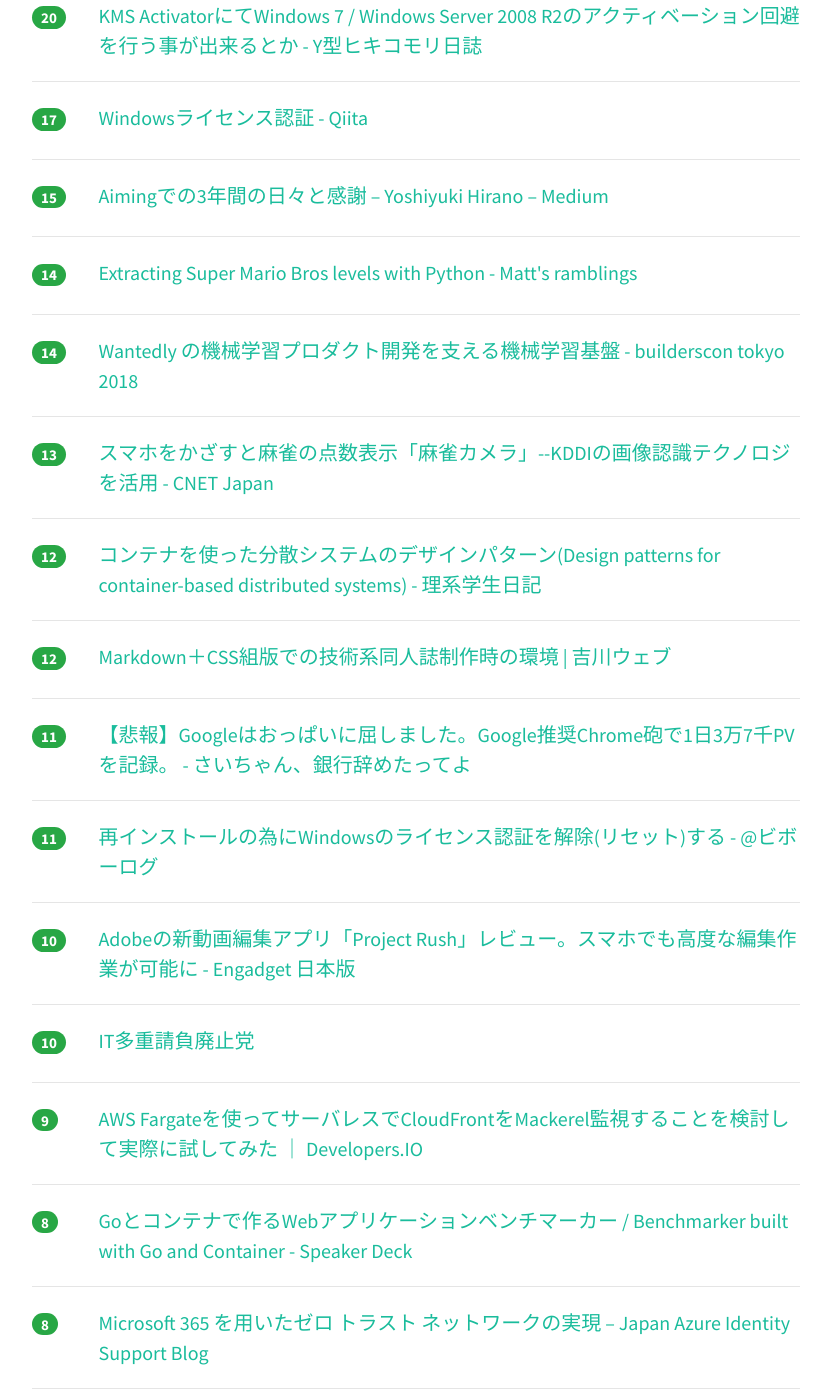
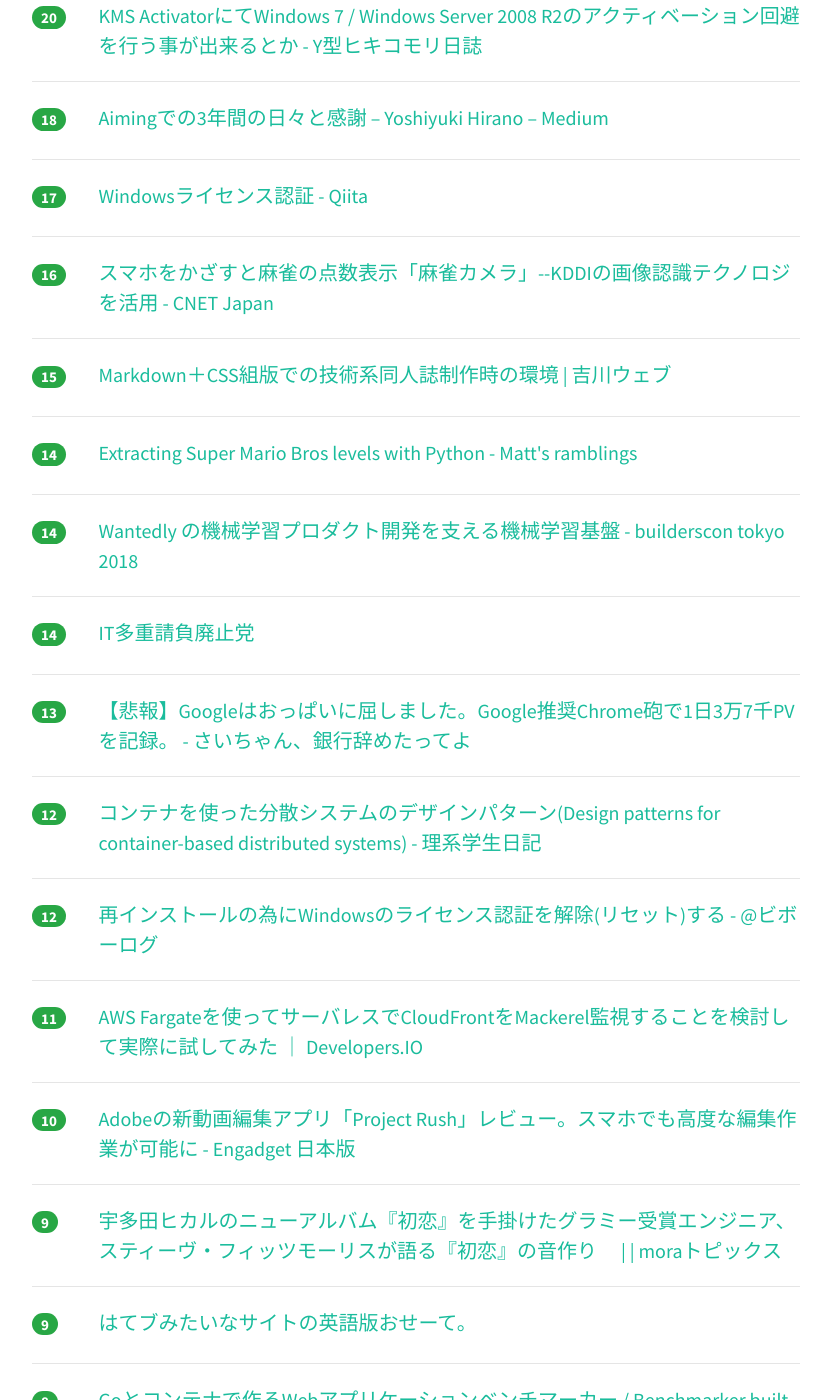
Before and after one commit to yatta47/hatena-matome-site, a Jekyll site: the page built from _posts/2018-07-01-hatena.md, in a window 1280 px wide and 1400 px high, scrolled down 1113 px. Shown: the whole window, without its empty margins (224-1055 px from the left). Built offline with Jekyll 4.4.1, drawn with Linux system fonts in a browser that asks for light colours; nearby versions of some CDN libraries; some of the changed text lies outside the part shown.

Commit message:
Updated 2018-07-01

```diff
--- a/_posts/2018-07-01-hatena.md
+++ b/_posts/2018-07-01-hatena.md
@@ -1,34 +1,39 @@
 ---
 layout: post
 title:  "2018-07-01 はてぶIT"
-date:   2018-07-01 14:03:28
+date:   2018-07-01 15:02:31
 tags: [it-hotentry]
 ---
-32 件のデータあり
+36 件のデータあり
 
 <hr><div class="row">
-<div class="col-1"><span class="badge badge-pill badge-success h2">132</span></div>
+<div class="col-1"><span class="badge badge-pill badge-success h2">139</span></div>
 <div class="col-11"><a href='http://blog.inouetakuya.info/entry/2018/06/30/204134' target='_blank'>49インチ 4K ディスプレイの感想 - 彼女からは、おいちゃんと呼ばれています</a></div>
 </div>
 <hr>
 <div class="row">
-<div class="col-1"><span class="badge badge-pill badge-success h2">53</span></div>
+<div class="col-1"><span class="badge badge-pill badge-success h2">73</span></div>
 <div class="col-11"><a href='https://note.mu/psychs/n/nc519c2c85801' target='_blank'>Twitter での6年間 1｜Satoshi Nakagawa｜note</a></div>
 </div>
 <hr>
 <div class="row">
-<div class="col-1"><span class="badge badge-pill badge-success h2">32</span></div>
+<div class="col-1"><span class="badge badge-pill badge-success h2">38</span></div>
 <div class="col-11"><a href='http://www.itmedia.co.jp/pcuser/articles/1807/01/news011.html' target='_blank'>米IT大手の企業買収にみる悲喜こもごも　Microsoft、Google、Amazon、Twitterの場合 - ITmedia PC USER</a></div>
 </div>
 <hr>
 <div class="row">
-<div class="col-1"><span class="badge badge-pill badge-success h2">29</span></div>
+<div class="col-1"><span class="badge badge-pill badge-success h2">30</span></div>
 <div class="col-11"><a href='https://www.ituki-yu2.net/entry/https_checker' target='_blank'>HTTPS Checkerはhttps変更作業にとても役立ちます。 - 超メモ帳（Web式）＠復活</a></div>
 </div>
 <hr>
 <div class="row">
-<div class="col-1"><span class="badge badge-pill badge-success h2">24</span></div>
+<div class="col-1"><span class="badge badge-pill badge-success h2">30</span></div>
 <div class="col-11"><a href='http://el-ement.com/blog/2018/06/30/full-ddpg/' target='_blank'>深層学習用ライブラリを自作して二足歩行を学習させてみた – EL-EMENT blog</a></div>
+</div>
+<hr>
+<div class="row">
+<div class="col-1"><span class="badge badge-pill badge-success h2">25</span></div>
+<div class="col-11"><a href='http://d.hatena.ne.jp/ogawad/20101206/1291587061' target='_blank'>Windows アクティベーションの期限切れを延長する方法 - 仮想化でプリセールスしてるSEの一日</a></div>
 </div>
 <hr>
 <div class="row">
@@ -42,13 +47,13 @@ tags: [it-hotentry]
 </div>
 <hr>
 <div class="row">
-<div class="col-1"><span class="badge badge-pill badge-success h2">23</span></div>
-<div class="col-11"><a href='http://d.hatena.ne.jp/ogawad/20101206/1291587061' target='_blank'>Windows アクティベーションの期限切れを延長する方法 - 仮想化でプリセールスしてるSEの一日</a></div>
+<div class="col-1"><span class="badge badge-pill badge-success h2">20</span></div>
+<div class="col-11"><a href='http://type-y.com/2010/03/kms-activator-windows-7-activation.html' target='_blank'>KMS ActivatorにてWindows 7 / Windows Server 2008 R2のアクティベーション回避を行う事が出来るとか - Y型ヒキコモリ日誌</a></div>
 </div>
 <hr>
 <div class="row">
-<div class="col-1"><span class="badge badge-pill badge-success h2">20</span></div>
-<div class="col-11"><a href='http://type-y.com/2010/03/kms-activator-windows-7-activation.html' target='_blank'>KMS ActivatorにてWindows 7 / Windows Server 2008 R2のアクティベーション回避を行う事が出来るとか - Y型ヒキコモリ日誌</a></div>
+<div class="col-1"><span class="badge badge-pill badge-success h2">18</span></div>
+<div class="col-11"><a href='https://medium.com/@yhirano55/f575a06129cf' target='_blank'>Aimingでの3年間の日々と感謝 – Yoshiyuki Hirano – Medium</a></div>
 </div>
 <hr>
 <div class="row">
@@ -57,8 +62,13 @@ tags: [it-hotentry]
 </div>
 <hr>
 <div class="row">
+<div class="col-1"><span class="badge badge-pill badge-success h2">16</span></div>
+<div class="col-11"><a href='https://japan.cnet.com/article/35121727/' target='_blank'>スマホをかざすと麻雀の点数表示「麻雀カメラ」--KDDIの画像認識テクノロジを活用 - CNET Japan</a></div>
+</div>
+<hr>
+<div class="row">
 <div class="col-1"><span class="badge badge-pill badge-success h2">15</span></div>
-<div class="col-11"><a href='https://medium.com/@yhirano55/f575a06129cf' target='_blank'>Aimingでの3年間の日々と感謝 – Yoshiyuki Hirano – Medium</a></div>
+<div class="col-11"><a href='https://yoshikawaweb.com/markdown-css.html' target='_blank'>Markdown＋CSS組版での技術系同人誌制作時の環境 | 吉川ウェブ</a></div>
 </div>
 <hr>
 <div class="row">
@@ -72,8 +82,13 @@ tags: [it-hotentry]
 </div>
 <hr>
 <div class="row">
+<div class="col-1"><span class="badge badge-pill badge-success h2">14</span></div>
+<div class="col-11"><a href='https://anond.hatelabo.jp/20180701003148' target='_blank'>IT多重請負廃止党</a></div>
+</div>
+<hr>
+<div class="row">
 <div class="col-1"><span class="badge badge-pill badge-success h2">13</span></div>
-<div class="col-11"><a href='https://japan.cnet.com/article/35121727/' target='_blank'>スマホをかざすと麻雀の点数表示「麻雀カメラ」--KDDIの画像認識テクノロジを活用 - CNET Japan</a></div>
+<div class="col-11"><a href='http://www.saichanblog.com/entry/chromehou' target='_blank'>【悲報】Googleはおっぱいに屈しました。Google推奨Chrome砲で1日3万7千PVを記録。 - さいちゃん、銀行辞めたってよ</a></div>
 </div>
 <hr>
 <div class="row">
@@ -83,17 +98,12 @@ tags: [it-hotentry]
 <hr>
 <div class="row">
 <div class="col-1"><span class="badge badge-pill badge-success h2">12</span></div>
-<div class="col-11"><a href='https://yoshikawaweb.com/markdown-css.html' target='_blank'>Markdown＋CSS組版での技術系同人誌制作時の環境 | 吉川ウェブ</a></div>
+<div class="col-11"><a href='https://sites.google.com/site/bknobiboroku/windows/reset_activation_on_windows' target='_blank'>再インストールの為にWindowsのライセンス認証を解除(リセット)する - @ビボーログ</a></div>
 </div>
 <hr>
 <div class="row">
 <div class="col-1"><span class="badge badge-pill badge-success h2">11</span></div>
-<div class="col-11"><a href='http://www.saichanblog.com/entry/chromehou' target='_blank'>【悲報】Googleはおっぱいに屈しました。Google推奨Chrome砲で1日3万7千PVを記録。 - さいちゃん、銀行辞めたってよ</a></div>
-</div>
-<hr>
-<div class="row">
-<div class="col-1"><span class="badge badge-pill badge-success h2">11</span></div>
-<div class="col-11"><a href='https://sites.google.com/site/bknobiboroku/windows/reset_activation_on_windows' target='_blank'>再インストールの為にWindowsのライセンス認証を解除(リセット)する - @ビボーログ</a></div>
+<div class="col-11"><a href='https://dev.classmethod.jp/cloud/aws/fargate-mackerel-cloudfront-poc/' target='_blank'>AWS Fargateを使ってサーバレスでCloudFrontをMackerel監視することを検討して実際に試してみた ｜ Developers.IO</a></div>
 </div>
 <hr>
 <div class="row">
@@ -102,13 +112,13 @@ tags: [it-hotentry]
 </div>
 <hr>
 <div class="row">
-<div class="col-1"><span class="badge badge-pill badge-success h2">10</span></div>
-<div class="col-11"><a href='https://anond.hatelabo.jp/20180701003148' target='_blank'>IT多重請負廃止党</a></div>
+<div class="col-1"><span class="badge badge-pill badge-success h2">9</span></div>
+<div class="col-11"><a href='http://mora.jp/topics/interview/stevefitzmaurice_utadahatsukoi/' target='_blank'>宇多田ヒカルのニューアルバム『初恋』を手掛けたグラミー受賞エンジニア、スティーヴ・フィッツモーリスが語る『初恋』の音作り　 | | moraトピックス</a></div>
 </div>
 <hr>
 <div class="row">
 <div class="col-1"><span class="badge badge-pill badge-success h2">9</span></div>
-<div class="col-11"><a href='https://dev.classmethod.jp/cloud/aws/fargate-mackerel-cloudfront-poc/' target='_blank'>AWS Fargateを使ってサーバレスでCloudFrontをMackerel監視することを検討して実際に試してみた ｜ Developers.IO</a></div>
+<div class="col-11"><a href='https://anond.hatelabo.jp/20140107173908' target='_blank'>はてブみたいなサイトの英語版おせーて。</a></div>
 </div>
 <hr>
 <div class="row">
@@ -119,6 +129,11 @@ tags: [it-hotentry]
 <div class="row">
 <div class="col-1"><span class="badge badge-pill badge-success h2">8</span></div>
 <div class="col-11"><a href='https://blogs.technet.microsoft.com/jpazureid/2018/06/29/building-zero-trust-networks-with-microsoft-365/' target='_blank'>Microsoft 365 を用いたゼロ トラスト ネットワークの実現 – Japan Azure Identity Support Blog</a></div>
+</div>
+<hr>
+<div class="row">
+<div class="col-1"><span class="badge badge-pill badge-success h2">8</span></div>
+<div class="col-11"><a href='https://togetter.com/li/1242266' target='_blank'>信長がデザインされたTシャツの破壊力が高すぎてもう笑うしかない「これズルい(笑)」「センスありすぎ」 - Togetter</a></div>
 </div>
 <hr>
 <div class="row">
@@ -133,7 +148,7 @@ tags: [it-hotentry]
 <hr>
 <div class="row">
 <div class="col-1"><span class="badge badge-pill badge-success h2">7</span></div>
-<div class="col-11"><a href='http://mora.jp/topics/interview/stevefitzmaurice_utadahatsukoi/' target='_blank'>宇多田ヒカルのニューアルバム『初恋』を手掛けたグラミー受賞エンジニア、スティーヴ・フィッツモーリスが語る『初恋』の音作り　 | | moraトピックス</a></div>
+<div class="col-11"><a href='https://dev.classmethod.jp/cloud/aws/2018-aws-re-entering-backup/' target='_blank'>AWS再入門2018 バックアップ編 ｜ Developers.IO</a></div>
 </div>
 <hr>
 <div class="row">
@@ -143,17 +158,7 @@ tags: [it-hotentry]
 <hr>
 <div class="row">
 <div class="col-1"><span class="badge badge-pill badge-success h2">6</span></div>
-<div class="col-11"><a href='https://togetter.com/li/1242266' target='_blank'>信長がデザインされたTシャツの破壊力が高すぎてもう笑うしかない「これズルい(笑)」「センスありすぎ」 - Togetter</a></div>
-</div>
-<hr>
-<div class="row">
-<div class="col-1"><span class="badge badge-pill badge-success h2">6</span></div>
 <div class="col-11"><a href='https://www.moguravr.com/mind-at-war/' target='_blank'>帰還兵の心はいかにして傷つけられたのか VRで描き体験するPTSD | Mogura VR - 国内外のVR/AR/MR最新情報</a></div>
-</div>
-<hr>
-<div class="row">
-<div class="col-1"><span class="badge badge-pill badge-success h2">6</span></div>
-<div class="col-11"><a href='https://dev.classmethod.jp/cloud/aws/2018-aws-re-entering-backup/' target='_blank'>AWS再入門2018 バックアップ編 ｜ Developers.IO</a></div>
 </div>
 <hr>
 <div class="row">
@@ -162,6 +167,21 @@ tags: [it-hotentry]
 </div>
 <hr>
 <div class="row">
+<div class="col-1"><span class="badge badge-pill badge-success h2">5</span></div>
+<div class="col-11"><a href='https://cirrus-ci.org/' target='_blank'>Cirrus CI</a></div>
+</div>
+<hr>
+<div class="row">
+<div class="col-1"><span class="badge badge-pill badge-success h2">5</span></div>
+<div class="col-11"><a href='https://gigazine.net/news/20180701-samsung-phones-sending-photos-unknowingly/' target='_blank'>Samsung製のスマホで撮影した写真が無断で送信されるバグが発生 - GIGAZINE</a></div>
+</div>
+<hr>
+<div class="row">
+<div class="col-1"><span class="badge badge-pill badge-success h2">5</span></div>
+<div class="col-11"><a href='http://ai-topics.com/bug-repellent-spray/' target='_blank'>【フマキラー どこでもベープ 未来】独身男の未来ガジェット「付近の生態系を破壊するほどの最終兵器も紹介。使用には注意しよう！」 │ 【AI】人工知能ムスメは独身男の夢を見るか？</a></div>
+</div>
+<hr>
+<div class="row">
 <div class="col-1"><span class="badge badge-pill badge-success h2">4</span></div>
 <div class="col-11"><a href='https://iphone-mania.jp/news-217415/' target='_blank'>news-217415</a></div>
 </div>
```
